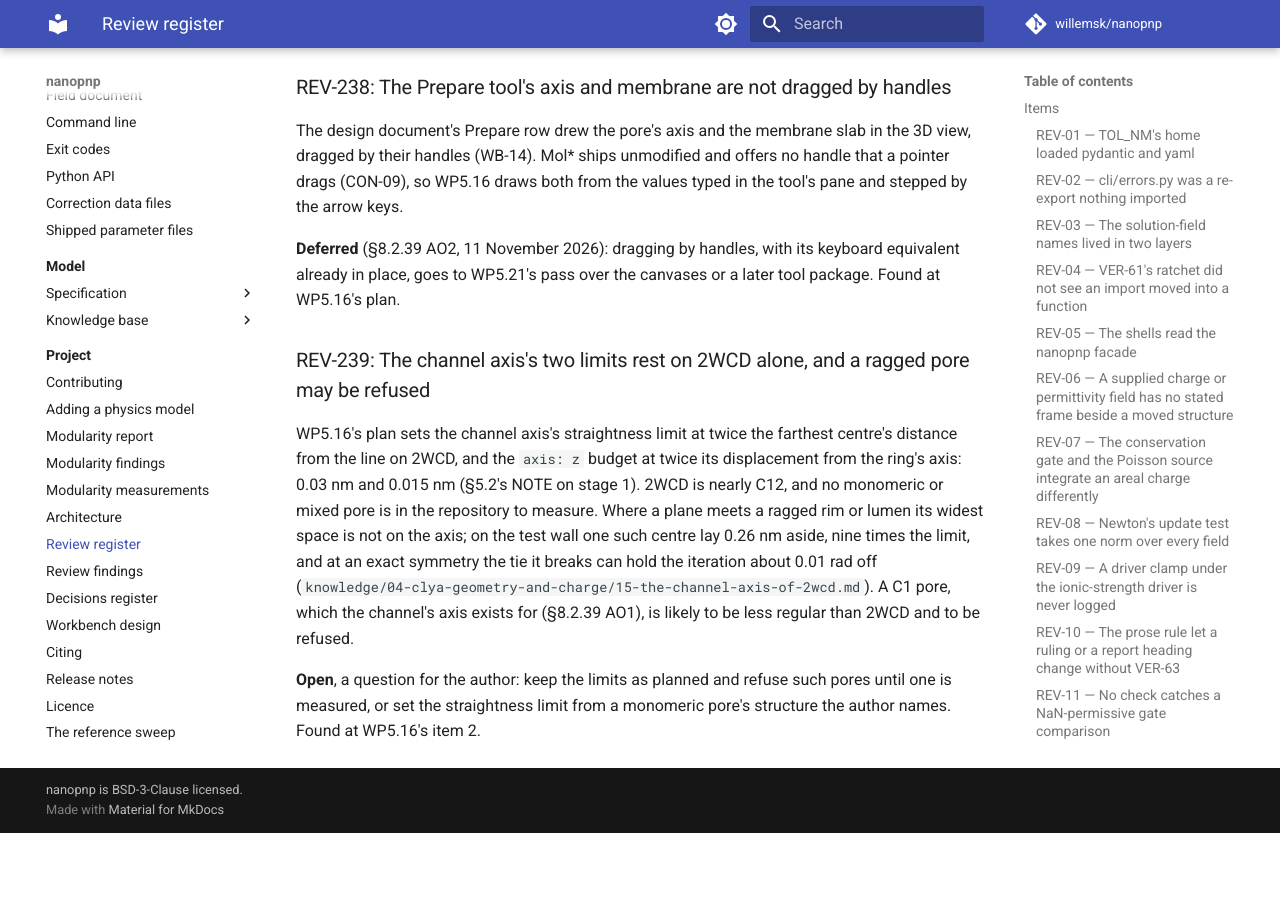
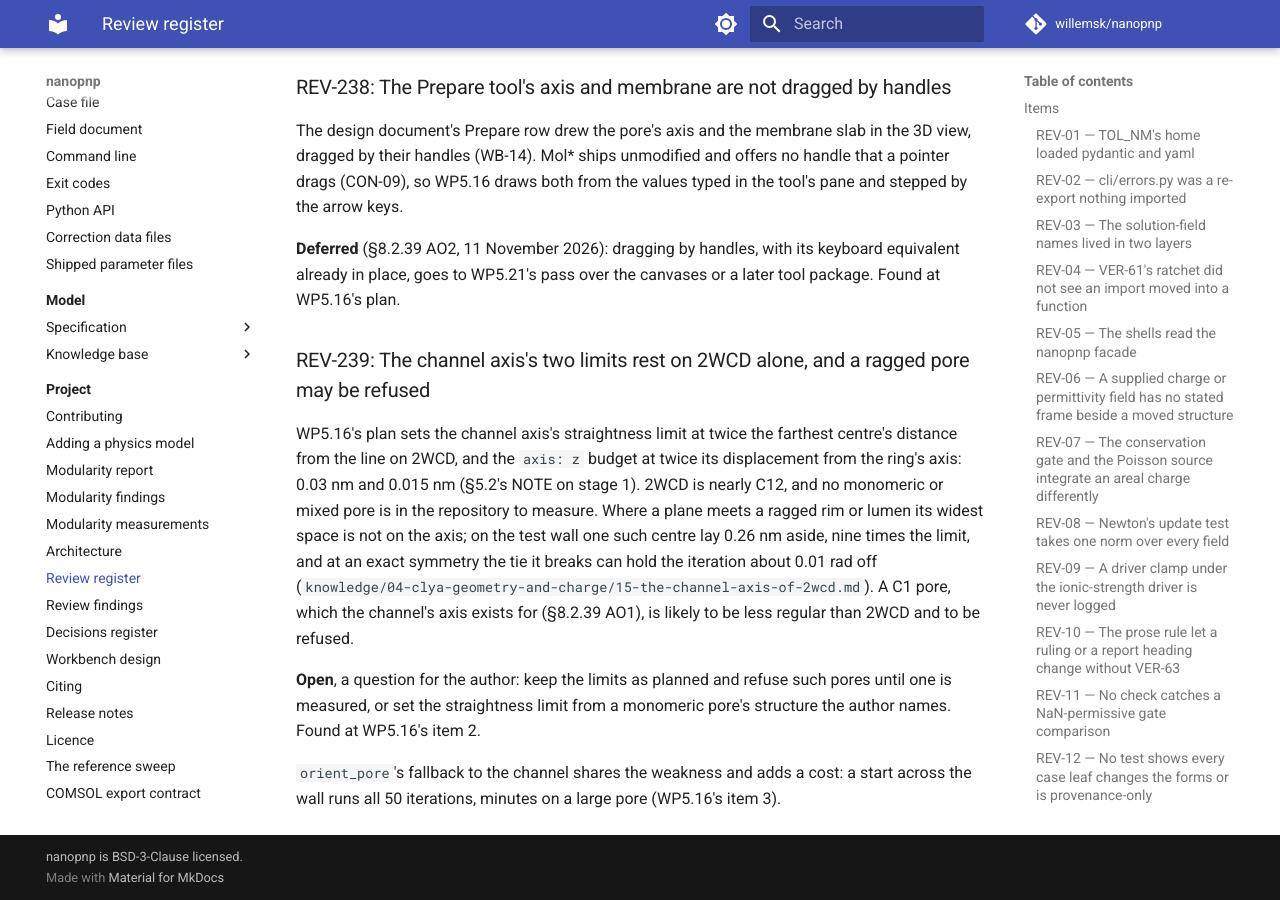
Before and after one commit to willemsk/nanopnp, an MkDocs documentation site: the page built from docs/project/review-items.md, in a window 1280 px wide and 900 px high, scrolled down 96622 px. Built offline with MkDocs 1.6.1 and Material for MkDocs 9.7.7, drawn with Linux system fonts in a browser that asks for light colours; comment, search, counter and statistics services are not loaded; before the commit the page ends 97455 px from its top, so only the background shows below that.

Commit message:
docs: WP5.16 checkpoint after the library steps
Items 4 and 5 ticked, with the outcomes of items 3 and 4; the navigation
gains the channel-axis concept.

Co-Authored-By: Claude Fable 5.2 <noreply@anthropic.com>
Claude-Session: https://claude.ai/code/session_01DnBK7eyHQpVp4BfVgoGPLa

```diff
--- a/docs/project/review-items.md
+++ b/docs/project/review-items.md
@@ -3087,3 +3087,6 @@ for (§8.2.39 AO1), is likely to be less regular than 2WCD and to be refused.
 
 **Open**, a question for the author: keep the limits as planned and refuse such pores until one is measured, or set
 the straightness limit from a monomeric pore's structure the author names. Found at WP5.16's item 2.
+
+`orient_pore`'s fallback to the channel shares the weakness and adds a cost: a start across the wall runs all 50
+iterations, minutes on a large pore (WP5.16's item 3).
--- a/mkdocs.yml
+++ b/mkdocs.yml
@@ -284,6 +284,7 @@ nav:
               - "Tier-2 test evidence: quadrature gates, the exclusion shell and the contour": _generated/model/knowledge/04-clya-geometry-and-charge/12-tier-2-test-evidence-quadrature-gates.md
               - "Tier-3 test evidence: the charged-tube sweep and the table's margin": _generated/model/knowledge/04-clya-geometry-and-charge/13-tier-3-test-evidence-the-charged-tube.md
               - "PDB2PQR's residue and hydrogen names, and the protonated density": _generated/model/knowledge/04-clya-geometry-and-charge/14-pdb2pqrs-residue-and-hydrogen-names-and-the-protonated-density.md
+              - "The channel's axis of 2WCD against its ring axis": _generated/model/knowledge/04-clya-geometry-and-charge/15-the-channel-axis-of-2wcd.md
           - "Analyte bodies and forces: the thesis's trapping work, the PlyAB force reference, and the tests":
               - _generated/model/knowledge/05-analyte-and-forces/index.md
               - "Analyte bodies and forces: the thesis's trapping work, the PlyAB force reference, and the tests (overview)": _generated/model/knowledge/05-analyte-and-forces/00-overview.md
```
Also changed, not shown: docs/plans/phase-5/wp5.16-the-molecular-suite.md (+11 -2 lines).
